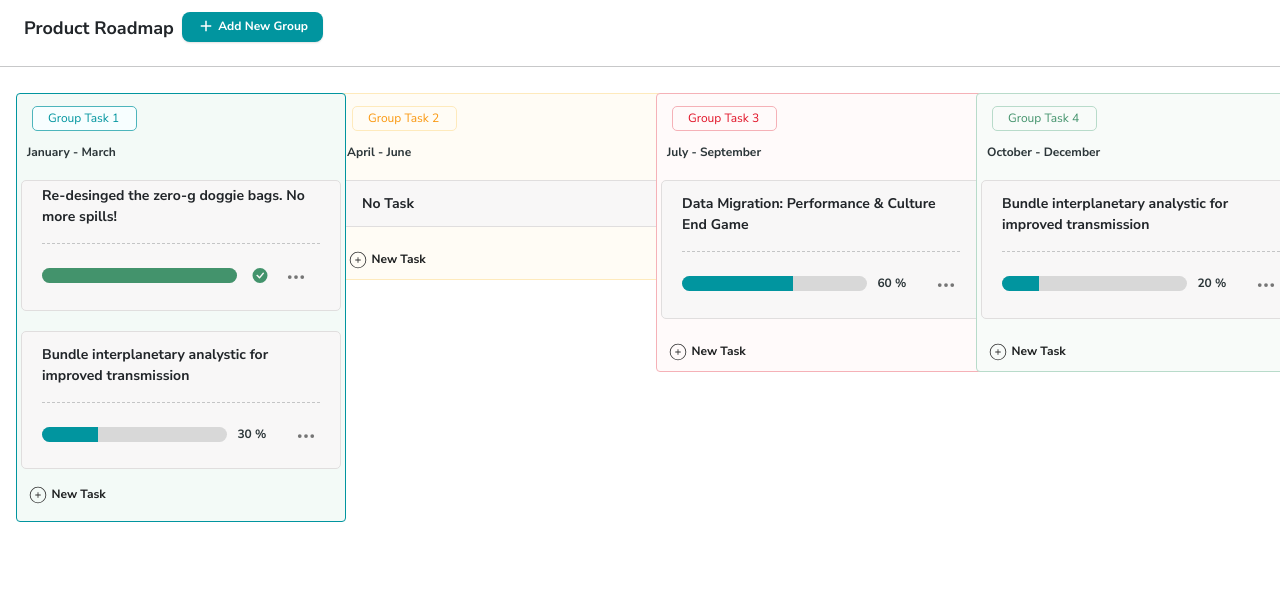
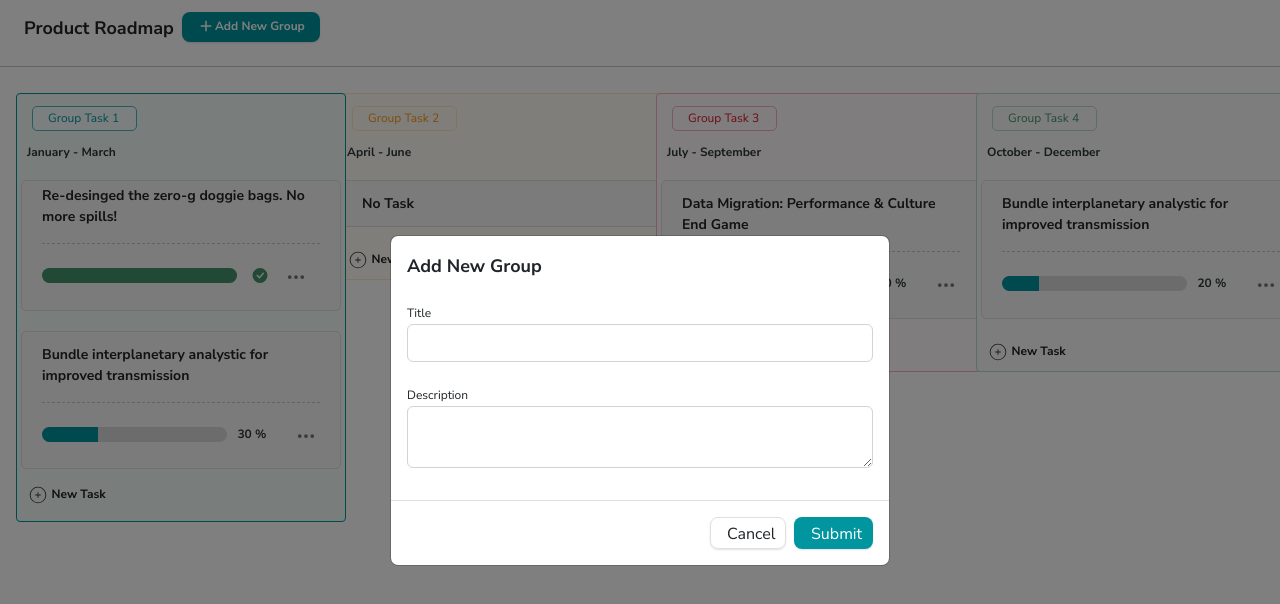
Before and after one commit to AprilianoPeramu/kanban-board, a React (Create React App) app: page / in a window 1280 px wide. Both pictures are taken after a click on the button "Add New Group". Shown: the top 604 px of the page. Built offline with nearby package versions, Linux system fonts and the light colour scheme; no server answers.

Commit message:
make and use modal for button add new group

```diff
--- a/package.json
+++ b/package.json
@@ -6,6 +6,7 @@
     "@testing-library/jest-dom": "^5.16.5",
     "@testing-library/react": "^13.4.0",
     "@testing-library/user-event": "^13.5.0",
+    "axios": "^1.2.3",
     "bootstrap": "^5.2.3",
     "bootstrap-icons": "^1.10.3",
     "react": "^18.2.0",
--- a/src/App.css
+++ b/src/App.css
@@ -16,6 +16,30 @@ h5{
   color: #fff;
   font-size: 18px;
   margin-bottom: 3px;
+}
+
+.modal-header {
+  background-color: white;
+  color: #1D1F20;
+}
+
+.modal-title{
+  width: 372px;
+  height: 28px;
+  font-family: 'Nunito Sans';
+  font-style: normal;
+  font-weight: 700;
+  font-size: 18px;
+  line-height: 28px;
+  padding-top: 40px 0;
+}
+
+.title{
+  font-weight: 400;
+  font-size: 12px;
+  line-height: 20px;
+  width: 372px;
+  height: 20px;
 }
 
 .lines{
@@ -39,6 +63,38 @@ h5{
   margin: 4px 2px;
   padding: 4px 15px;
   box-shadow: 0px 1px 2px rgba(0, 0, 0, 0.12);
+}
+
+.butn-modal{
+  background: #01959F;
+  box-shadow: 0px 1px 2px rgba(0, 0, 0, 0.12);
+  width: 79px;
+  height: 32px;
+  border-radius: 8px;
+  padding: 4px 16px;
+  color: #fff;
+}
+
+.butn-modal:hover{
+  background: #01959F;
+  box-shadow: 0px 1px 2px rgba(0, 0, 0, 0.12);
+  color: #fff;
+  border-radius: 8px;
+}
+
+.btn-cancel{
+  border: 1px solid #E0E0E0;
+  box-shadow: 0px 1px 2px rgba(0, 0, 0, 0.12);
+  border-radius: 8px;
+  width: 76px;
+  height: 32px;
+  padding: 4px 16px;
+}
+
+.btn-cancel:hover{
+  box-shadow: 0px 1px 2px rgba(0, 0, 0, 0.12);
+  border: 1px solid #E0E0E0;
+  border-radius: 8px;
 }
 
 .card{
--- a/src/component/Kanban.jsx
+++ b/src/component/Kanban.jsx
@@ -1,14 +1,38 @@
-import React from 'react'
+import { useState, useEffect } from 'react';
 import Navbar from './Navbar'
 import { BsThreeDots, BsFillCheckCircleFill } from "react-icons/bs";
 import { CiCirclePlus } from "react-icons/ci";
 import ProgressBar from 'react-bootstrap/ProgressBar';
+import axios from 'axios';
+import Modal from './Modal';
+
 
 const Kanban = () => {
+
+    const [getData, setGetData] = useState([]);
+
+    useEffect(() => {
+        axios
+            .get('https://todo-api-18-140-52-65.rakamin.com/todos')
+            .then(({ data }) => {
+                setGetData(data);
+            })
+            .catch((err) => {
+                console.log(err);
+            });
+    }, []);
 
     return (
         <div>
             <Navbar />
+            <DataTodo />
+        </div>
+    )
+}
+
+function DataTodo() {
+    return (
+        <>
             <div className="container-fluid mb-4">
                 <div className="row justify-content-center">
                     <div className="col-md-3 ">
@@ -25,7 +49,7 @@ const Kanban = () => {
                                 <div className="bar d-flex ">
                                     <ProgressBar now={100} variant="warna-bar" className='progress mt-2' />
                                     <BsFillCheckCircleFill className='icon1 ms-2 mt-2' />
-                                    <button className='iconcentang mb-3'><BsThreeDots /></button>
+                                    <button className='iconcentang mb-3'><a data-bs-toggle="modal" data-bs-target="#exampleModal"><BsThreeDots /></a></button>
                                 </div>
                             </div>
                             <div className="cardbody mt-2 mb-2">
@@ -37,7 +61,7 @@ const Kanban = () => {
                                     <button className='icon'><BsThreeDots /></button>
                                 </div>
                             </div>
-                            <button className='icons'><CiCirclePlus className='iconss' /><span> New Task</span></button>
+                            <button className='icons'><CiCirclePlus className='iconss' /><span><a data-bs-toggle="modal" data-bs-target="#exampleModal"> New Task</a></span></button>
                         </div>
                     </div>
                     <div className="col-md-3">
@@ -68,7 +92,7 @@ const Kanban = () => {
                                 <div className="bar d-flex ">
                                     <ProgressBar now={60} variant="warna-bar1" className='progress mt-2' /><span className='persen'> 60 %</span>
                                     {/* <BsFillCheckCircleFill className='icon1 ms-2 mt-2'/> */}
-                                    <button className='icon mb-3'><BsThreeDots /></button>
+                                    <button className='icon mb-3'><a data-bs-toggle="modal" data-bs-target="#exampleModal"><BsThreeDots /></a></button>
                                 </div>
                             </div>
                             <button className='icons mt-2 mb-2'><CiCirclePlus className='iconss' /><span> New Task</span></button>
@@ -88,7 +112,7 @@ const Kanban = () => {
                                 <div className="bar d-flex ">
                                     <ProgressBar now={20} variant="warna-bar1" className='progress mt-2' /><span className='persen'> 20 %</span>
                                     {/* <BsFillCheckCircleFill className='icon1 ms-2 mt-2'/> */}
-                                    <button className='icon mb-3'><BsThreeDots /></button>
+                                    <button className='icon mb-3'><a data-bs-toggle="modal" data-bs-target="#exampleModal"><BsThreeDots /></a></button>
                                 </div>
                             </div>
                             <button className='icons mt-2 mb-2'><CiCirclePlus className='iconss' /><span> New Task</span></button>
@@ -96,7 +120,9 @@ const Kanban = () => {
                     </div>
                 </div>
             </div>
-        </div>
+            <Modal></Modal>
+        </>
+
     )
 }
 
--- /dev/null
+++ b/src/component/Modal.jsx
@@ -0,0 +1,29 @@
+import React from 'react'
+
+export default function Modal() {
+    return (
+        <div className="modal fade" id="exampleModal" tabindex="-1" aria-labelledby="exampleModalLabel" aria-hidden="true">
+            <div className="modal-dialog modal-dialog-centered">
+                <div className="modal-content">
+                    <div class="modal-body">
+                        <form>
+                            <div class="mb-3">
+                                <h1 className="modal-title mb-3" id="exampleModalLabel">Add New Group</h1>
+                                <label for="recipient-name" class="col-form-label title">Title</label>
+                                <input type="text" class="form-control" id="recipient-name"/>
+                            </div>
+                            <div class="mb-3">
+                                <label for="message-text" class="col-form-label title">Description</label>
+                                <textarea class="form-control" id="message-text"></textarea>
+                            </div>
+                        </form>
+                    </div>
+                    <div className="modal-footer">
+                        <button type="button" className="btn btn-cancel" data-bs-dismiss="modal">Cancel</button>
+                        <button type="button" className="btn butn-modal">Submit</button>
+                    </div>
+                </div>
+            </div>
+        </div>
+    )
+}
--- a/src/component/Navbar.jsx
+++ b/src/component/Navbar.jsx
@@ -1,14 +1,16 @@
 import React from 'react'
 import {BiPlus} from "react-icons/bi";
+import Modal from './Modal';
 
 const Navbar = () => {
   return (
     <div>
         <div className='d-flex align-items-center mt-1'>
         <h5 className='ms-4 mb-2'>Product Roadmap</h5>
-        <button className='butn ms-2 justify-content-start'><BiPlus className='nav-icon'/> Add New Group</button>
+        <button className='butn ms-2 justify-content-start'><BiPlus className='nav-icon'/><a data-bs-toggle="modal" data-bs-target="#exampleModal">Add New Group</a></button>
         </div>
         <hr className='navline'/>
+        <Modal></Modal>
     </div>
   )
 }
```
Also changed, not shown: 1 other file (tests, documents, lock files or other folders).
